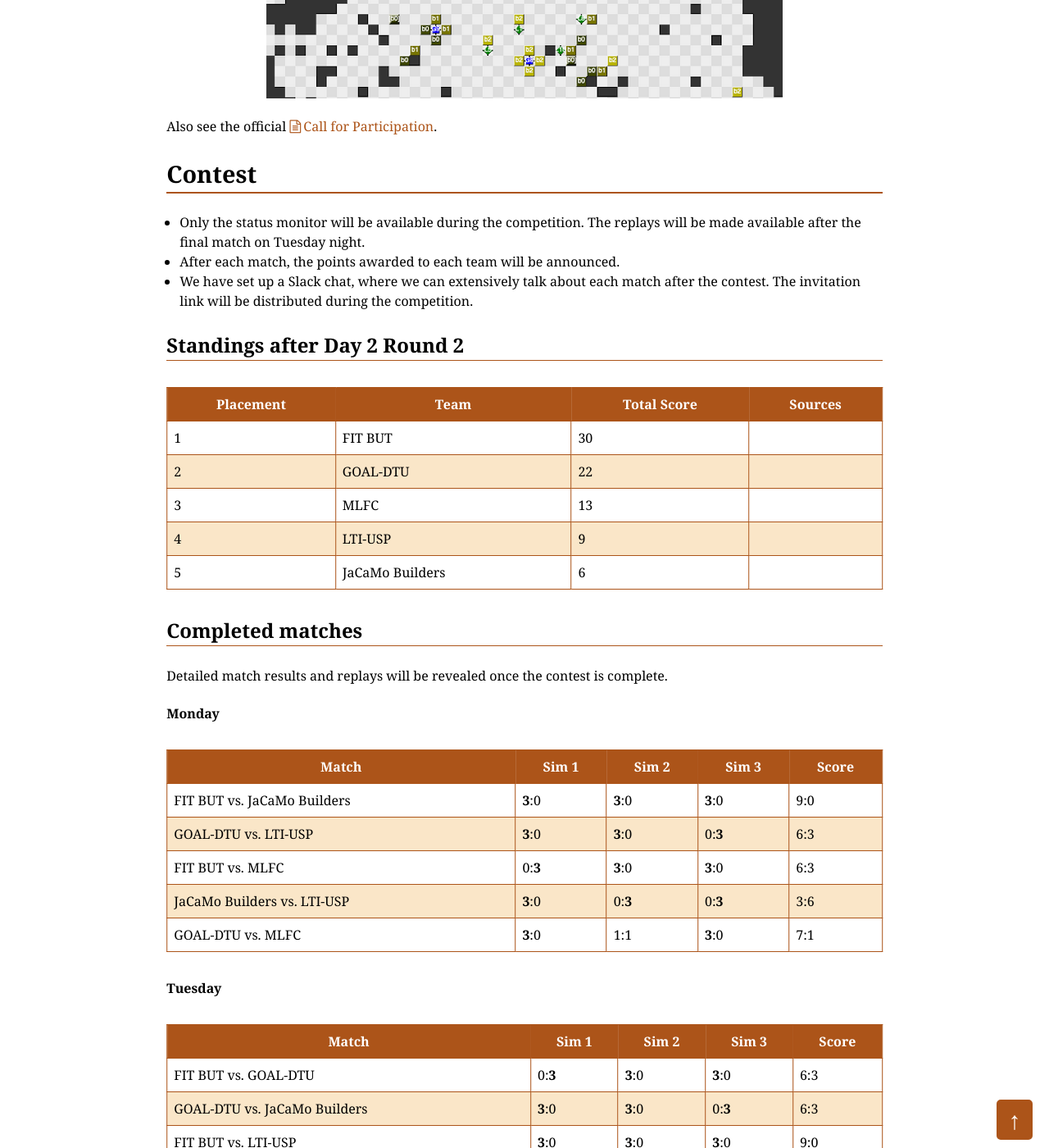
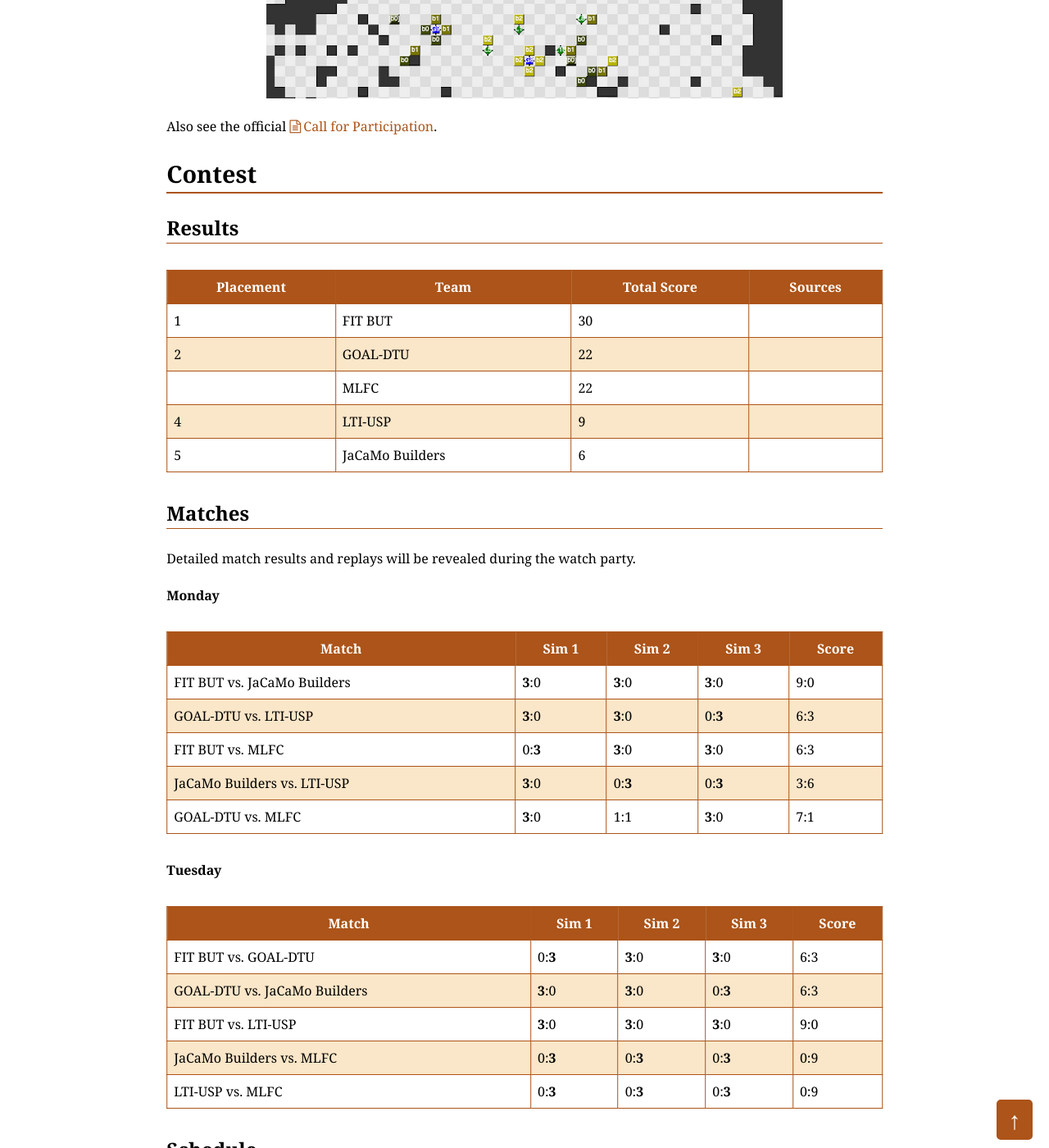
Before and after one commit to agentcontest/agentcontest.github.io, a Jekyll site: the page built from 2020/index.md, in a window 1280 px wide and 1400 px high, scrolled down 781 px. Shown: the whole window at 82% size. Built offline with Jekyll 4.4.1, drawn with Linux system fonts in a browser that asks for light colours.

Commit message:
day 2 complete

```diff
--- a/2020/index.md
+++ b/2020/index.md
@@ -20,24 +20,19 @@ Also see the official [Call for Participation](cfp.txt).
 Contest
 -------
 
-- Only the status monitor will be available during the competition. The replays will be made available after the final match on Tuesday night.
-- After each match, the points awarded to each team will be announced.
-- We have set up a Slack chat, where we can extensively talk about each match after the contest. The invitation link will be distributed during the competition.
-
-### Standings after Day 2 Round 2
+### Results
 
 Placement | Team | Total Score | Sources
 --- | --- | --- | ---
 1 | FIT BUT | 30 |
 2 | GOAL-DTU | 22 |
-3 | MLFC | 13 |
+  | MLFC | 22 |
 4 | LTI-USP | 9 |
 5 | JaCaMo Builders | 6 |
 
-### Completed matches
+### Matches
 
-Detailed match results and replays will be revealed once the contest is
-complete.
+Detailed match results and replays will be revealed during the watch party.
 
 #### Monday
 
@@ -57,6 +52,7 @@ FIT BUT vs. GOAL-DTU | 0:**3** | **3**:0 | **3**:0 | 6:3
 GOAL-DTU vs. JaCaMo Builders | **3**:0 | **3**:0 | 0:**3** | 6:3
 FIT BUT vs. LTI-USP | **3**:0 | **3**:0 | **3**:0 | 9:0
 JaCaMo Builders vs. MLFC | 0:**3** | 0:**3** | 0:**3** | 0:9
+LTI-USP vs. MLFC | 0:**3** | 0:**3** | 0:**3** | 0:9
 
 ### Schedule
 
```
